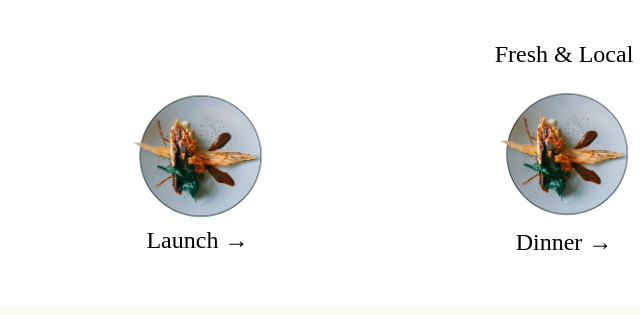
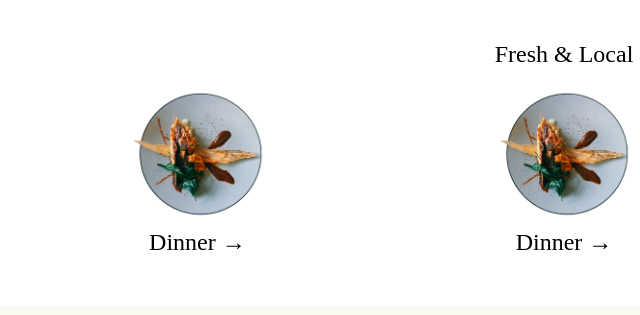
Before and after one commit to Juagarex/reto_Bases_Css_Html, a website: page index.html in a window 1280 px wide. Shown: the part 1653-1968 px from the top of the page, 76-716 px from the left. Drawn offline with nearby package versions, Linux system fonts and the light colour scheme; a web font is replaced by a local one.

Commit message:
fix de menu

```diff
--- a/index.html
+++ b/index.html
@@ -220,15 +220,10 @@
     <div class="container__menu ">
 
         <div class="item__menu ">
-
             <div>
-                <div class="border__item">
-                    <img src="./src/images/hero.png" alt="" srcset="">
-
-
-                </div> <a href=""> Launch → </a>
-            </div>
-
+            <img src="./src/images/hero.png" alt="" srcset="">
+            <a href=""> Dinner → </a>
+        </div>
         </div>
         <div class="item__menu ">
             <div>
@@ -239,7 +234,7 @@
         <div class="item__menu ">
             <div>
                 <img src="./src/images/hero.png" alt="" srcset="">
-                <a href="">     Catering → </a>
+                <a href="">Catering →</a>
             </div>
         </div>
 </div>
```
